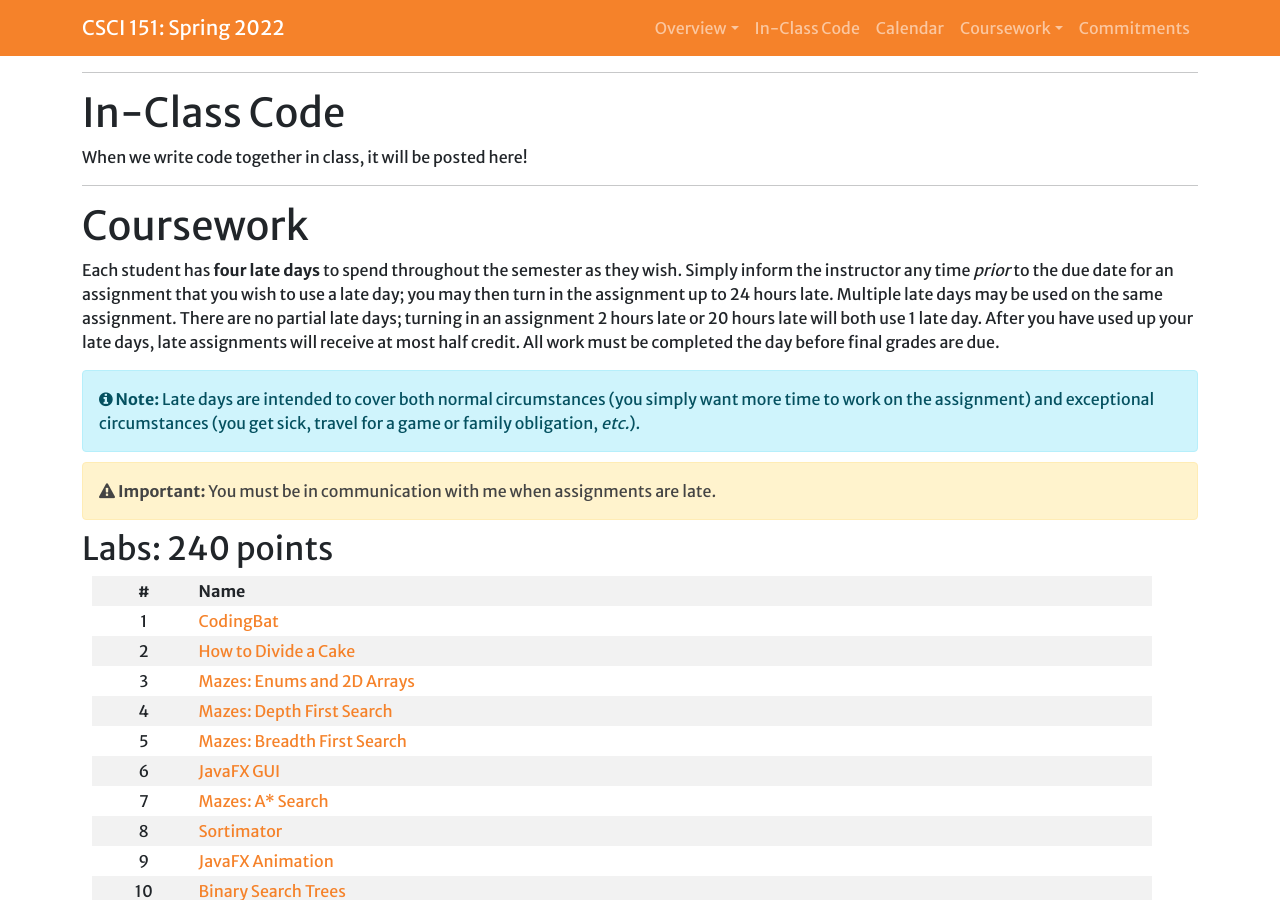
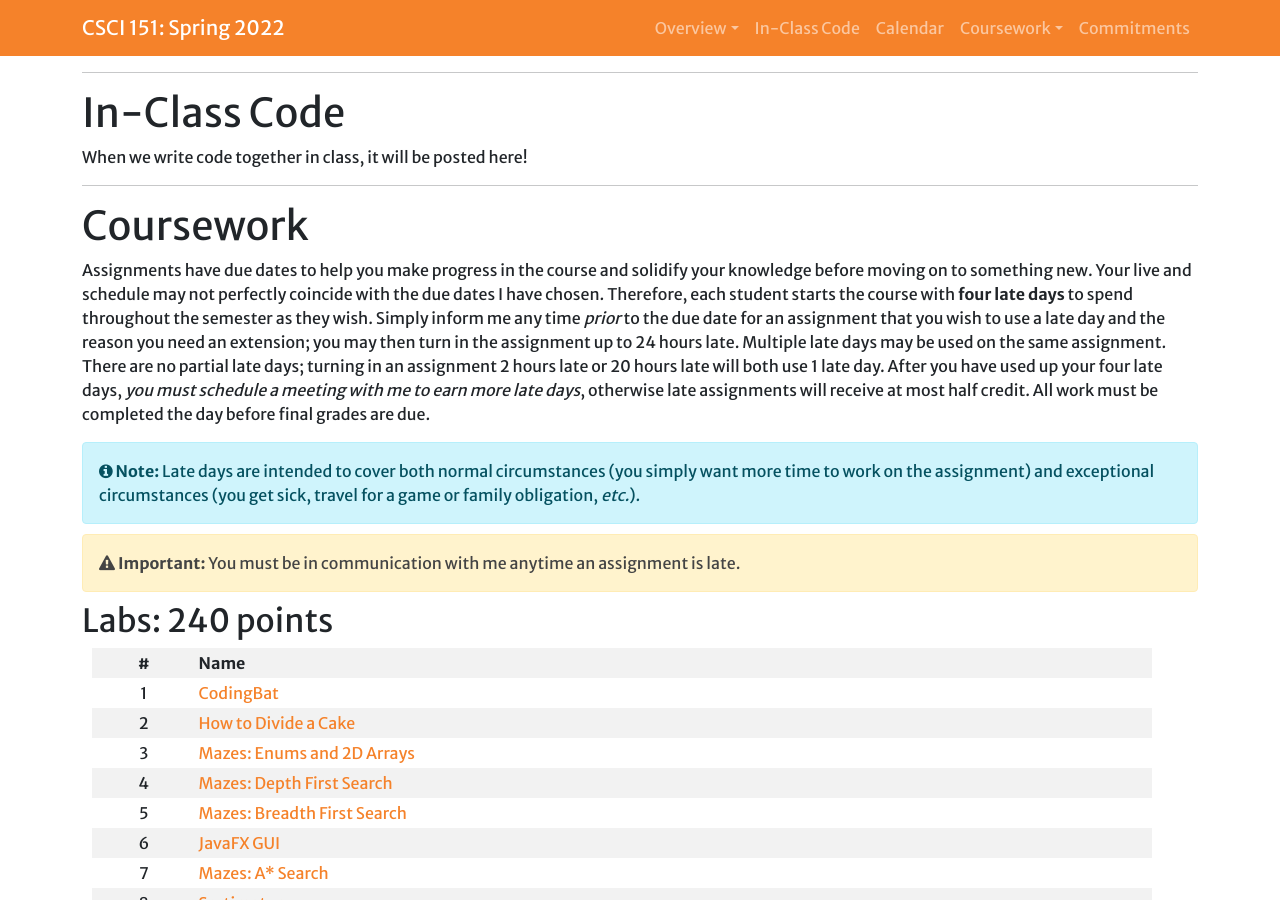
Before and after one commit to Hendrix-CS/csci151, a Jekyll site: the page built from index.md, in a window 1280 px wide and 900 px high, scrolled down 1558 px. Built offline with Jekyll 4.4.1, drawn with Linux system fonts in a browser that asks for light colours; a script that is not in the unit is left out; our own code applies the rules of GitHub Pages for plain Markdown files.

```diff
--- a/index.md
+++ b/index.md
@@ -82,12 +82,11 @@
 <hr>
 # Coursework
 
-Each student has **four late days** to spend throughout the semester as they wish. Simply inform the instructor any time *prior* to the due date for an assignment that you wish to use a late day; you may then turn in the assignment up to 24 hours late. Multiple late days may be used on the same assignment. There are no partial late days; turning in an assignment 2 hours late or 20 hours late will both use 1 late day. After you have used up your late days, late assignments will receive at most half credit. All work must be completed the day before final grades are due.
+Assignments have due dates to help you make progress in the course and solidify your knowledge before moving on to something new. Your live and schedule may not perfectly coincide with the due dates I have chosen. Therefore, each student starts the course with **four late days** to spend throughout the semester as they wish. Simply inform me any time *prior* to the due date for an assignment that you wish to use a late day and the reason you need an extension; you may then turn in the assignment up to 24 hours late. Multiple late days may be used on the same assignment. There are no partial late days; turning in an assignment 2 hours late or 20 hours late will both use 1 late day. After you have used up your four late days, *you must schedule a meeting with me to earn more late days*, otherwise late assignments will receive at most half credit. All work must be completed the day before final grades are due.
 
 {% include note.html content="Late days are intended to cover both normal circumstances (you simply want more time to work on the assignment) and exceptional circumstances (you get sick, travel for a game or family obligation, *etc.*)." %}
 
-{% include important.html content="You must be in communication with me when assignments are late." %}
-
+{% include important.html content="You must be in communication with me anytime an assignment is late." %}
 
 ## <a name="labs">Labs</a>: 240 points
 
```
Also changed, not shown: labs/maze-enums.md (+1 -1 lines), 3 other files.
